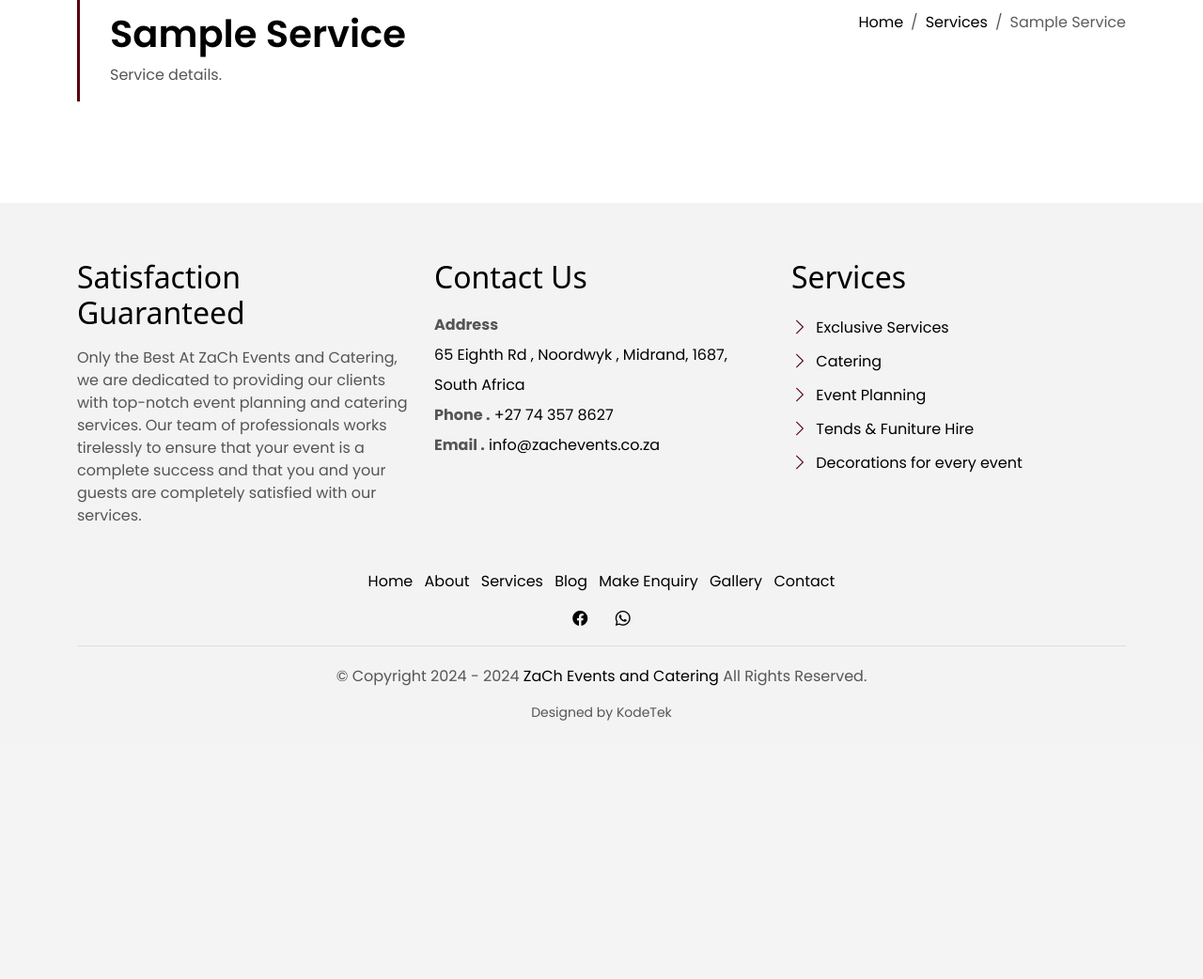
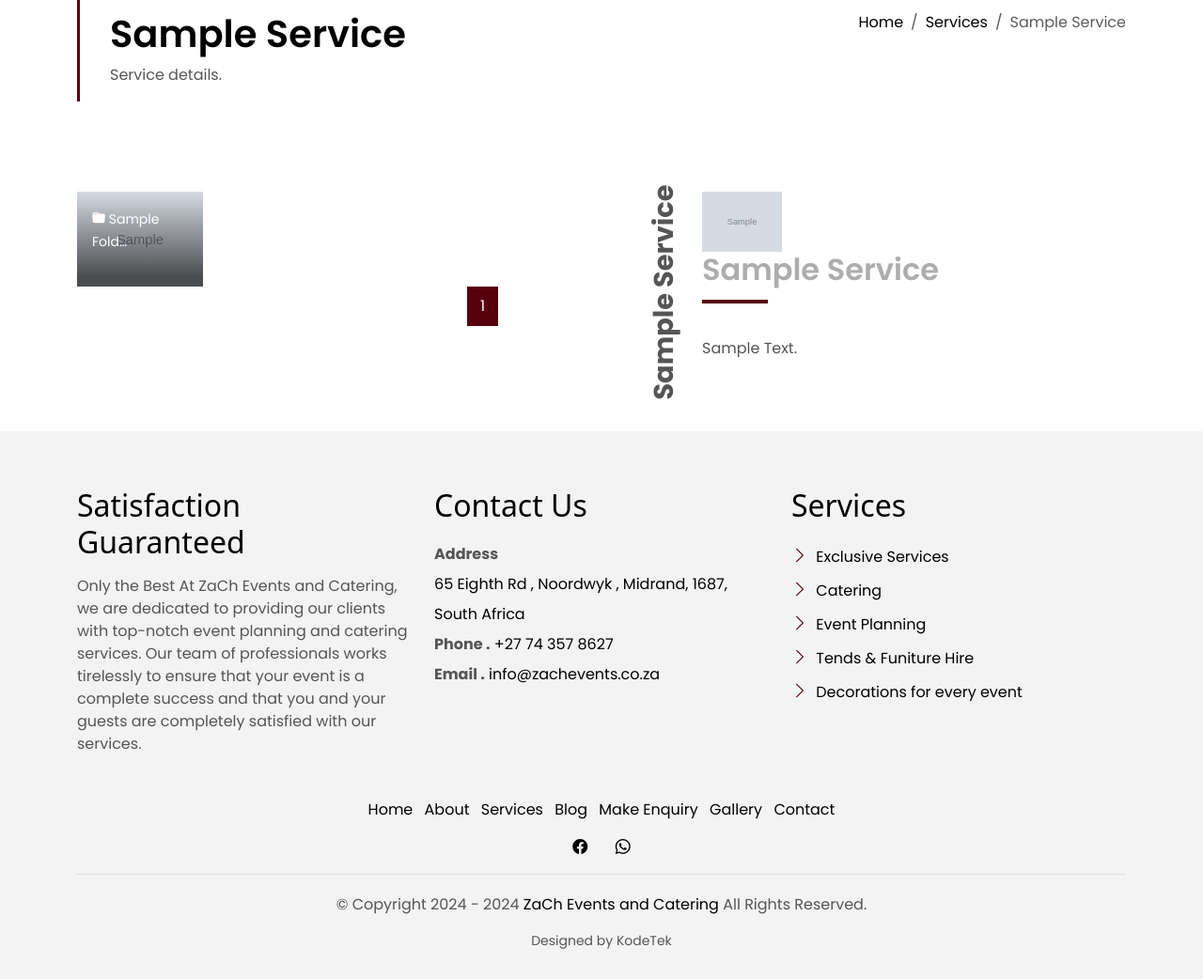
Before and after one commit to poppykode/zach, a Django app: a page that uses core/templates/services/service_details.html in a window 1280 px wide. Shown: the part 196-1238 px from the top of the page at 94% size. Before the commit the page ends 963 px from the top, so only its background shows below. Run offline with Django 5.2, Linux system fonts and the light colour scheme; tables that the repository leaves empty hold one stand-in row (values such as "Sample post"); grey boxes marked "Sample" are stand-in pictures; some libraries are stand-ins or nearby versions; some web fonts are replaced.

Commit message:
fixed service detail folders

```diff
--- a/core/models.py
+++ b/core/models.py
@@ -64,8 +64,6 @@ class Image(models.Model):
     class Meta:
         ordering = ["-timestamp", ]
 
-# ZACH2024TYG
-
 class Enquiry(models.Model):
     enquiry_id = models.CharField(max_length = 12)
     service = models.ManyToManyField(Service, related_name = 'service_enquiry')
--- a/core/templates/gallery/folders.html
+++ b/core/templates/gallery/folders.html
@@ -85,7 +85,7 @@
             </div>
         </div>
         {% else %}
-        <h3 class="text-center mt-zach-7">No gallery folders created</h3>
+        <h3 class="text-center section-t3">No gallery folders created</h3>
         {% endif %}
     </div>
 </section>
--- a/core/templates/gallery/folders_images.html
+++ b/core/templates/gallery/folders_images.html
@@ -71,7 +71,7 @@
         </div>
     </div>
     {% else %}
-    <h3 class="text-center mt-zach-7">No image/s uploded in {{obj.name}} folder.</h3>
+    <h3 class="text-center section-t3">No image/s uploded in {{obj.name}} folder.</h3>
     {% endif %}
     </div>
   </section>
--- a/core/templates/general_pages/home.html
+++ b/core/templates/general_pages/home.html
@@ -35,7 +35,6 @@
           </div>
         </div>
     {% endfor %}
-
 
     </div>
     <div class="swiper-pagination"></div>
@@ -86,7 +85,7 @@
     </div>
   </section>
   {% else %}
-  <h3 class="text-center mt-zach-7">No Services added</h3>
+  <h3 class="text-center section-t3">No Services added</h3>
 
   {% endif %}
 {% if recent_works %}
@@ -141,6 +140,6 @@
     </div>
   </section>
   {% else %}
-  <h3 class="text-center mt-zach-7">No Recent Works added</h3>
+  <h3 class="text-center section-t3">No Recent Works added</h3>
   {% endif %}
 {% endblock %}
--- a/core/templates/services/service_details.html
+++ b/core/templates/services/service_details.html
@@ -30,4 +30,79 @@
   </div>
 </section>
 
+<section class="section-about">
+  <div class="container">
+    <div class="row">
+      <div class="col-md-12 section-t3 position-relative">
+        <div class="row">
+          <div class="col-md-6 col-lg-5">
+            {% if folders %}
+
+            <div class="row">
+              {% for folder in folders %}
+              <div class="col-md-4">
+                <div class="card-box-b card-shadow news-box">
+                  <div class="img-box-b thumbnail">
+                    <img src="{{folder.cover_image.url}}" alt="{{folder.name}}" class="img-b img-fluid">
+                  </div>
+                  <div class="card-overlay">
+                    <div class="card-header-b">
+                     <small> <i class="bi bi-folder-fill" aria-hidden="true"> </i>  <a href="{% url 'core:folders_images' folder.slug %}" style="color: #ffffff;" class="title-box-d">{{folder.name|title|truncatechars:12}}</a></small>
+                    </div>
+                  </div>
+                </div>
+              </div>
+              {% endfor %}
+            </div>
+            <div class="row">
+              <div class="col-sm-12">
+                <nav class="pagination-a" aria-label="Page navigation">
+                  <ul class="pagination justify-content-end">
+                      {% if folders.has_previous %}
+                      <li class="page-item">
+                          <a class="page-link" href="?page=1" tabindex="-1">First</a>
+                      </li>
+                      {% endif %}
+                      {% for num in folders.paginator.page_range %}
+                      <li class="page-item {% if folders.number == num %}active{% endif %}">
+                          <a class="page-link" href="?page={{ num }}">{{ num }}</a>
+                      </li>
+                      {% endfor %}
+                      {% if folders.has_next %}
+                      <li class="page-item">
+                          <a class="page-link" href="?page={{ folders.paginator.num_pages }}">Last</a>
+                      </li>
+                      {% endif %}
+                  </ul>
+              </nav>
+              </div>
+            </div>
+          {% else %}
+          <h3 class="text-center section-t3">No folder/s uploaded for {{obj.name|title}} services.</h3>
+          {% endif %}
+          </div>
+          <div class="col-lg-2  d-none d-lg-block position-relative">
+            <div class="title-vertical d-flex justify-content-start">
+              <span>{{obj.name|title}}</span>
+            </div>
+          </div>
+          <div class="col-md-6 col-lg-5 section-md-t3">
+            <div class="title-box-d">
+              <h3 class="title-d">
+                <img src="{{obj.icon.url}}" alt="{{obj.name}}" class="icon-zach">
+                <br>
+                <span class="color-d">{{obj.name|title}}</span>
+              </h3>
+            </div>
+            <p class="color-text-a">
+              {{obj.description|title}}
+            </p>
+
+          </div>
+        </div>
+      </div>
+    </div>
+  </div>
+</section>
+
 {% endblock %}
--- a/core/views/services.py
+++ b/core/views/services.py
@@ -1,6 +1,6 @@
 from django.shortcuts import get_object_or_404,  render
 from django.core.paginator import Paginator
-from core.models import Service
+from core.models import Service, Folder
 
 def services(request):
     template_name = 'services/services.html'
@@ -10,4 +10,12 @@ def services(request):
 def service_details(request, slug):
     template_name = 'services/service_details.html'
     service = get_object_or_404(Service,slug=slug)
-    return render(request, template_name,{'obj':service})
+    folders_ = Folder.objects.filter(service=service)
+    page = request.GET.get('page', 1)
+    paginator = Paginator(folders_, 6)
+    folders = paginator.page(page)
+    context = {
+        'folders':folders,
+        'obj':service
+    }
+    return render(request, template_name,context)
```
Lines whose indentation alone changed are shown as unchanged.
